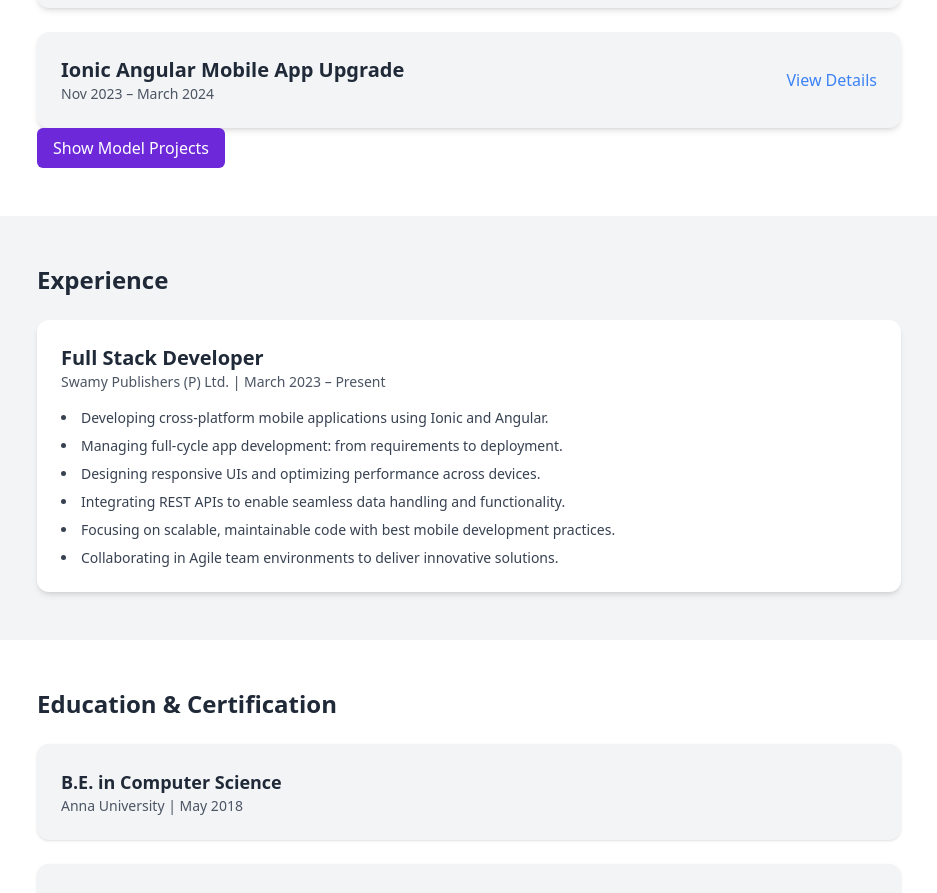
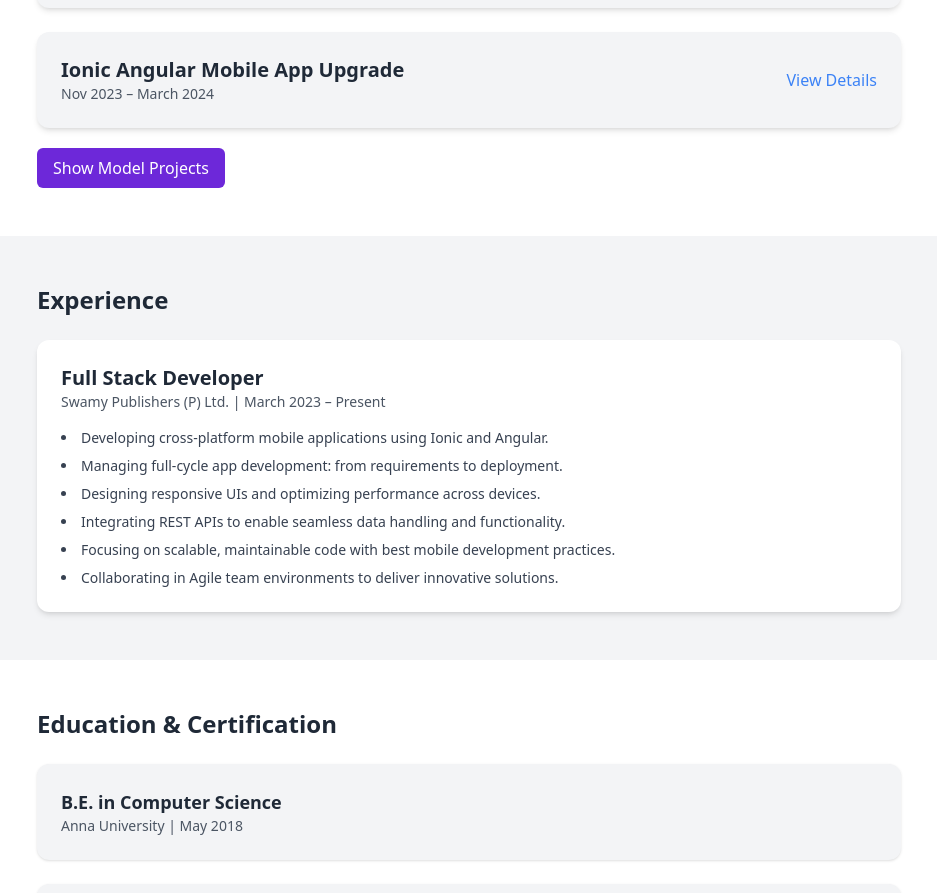
Before and after one commit to Sridev-97/sridhar-portfolio, a React (Create React App) app: page / in a window 1280 px wide. Shown: the part 1040-1933 px from the top of the page, without its empty margins (171-1108 px from the left). Built offline with nearby package versions, Linux system fonts and the light colour scheme.

Commit message:
added model projects

```diff
--- a/src/components/Projects.jsx
+++ b/src/components/Projects.jsx
@@ -83,7 +83,7 @@ const Projects = () => {
                {/* Button to toggle project links */}
         <button
           onClick={() => setShowProjects(!showProjects)}
-          className="bg-violet-700 text-white py-2 px-4 rounded-md hover:bg-violet-800 transition-all"
+          className="bg-violet-700 text-white py-2 px-4 rounded-md hover:bg-violet-800 transition-all mt-5"
         >
           {showProjects ? 'Hide' : 'Show Model Projects'}
         </button>
```
